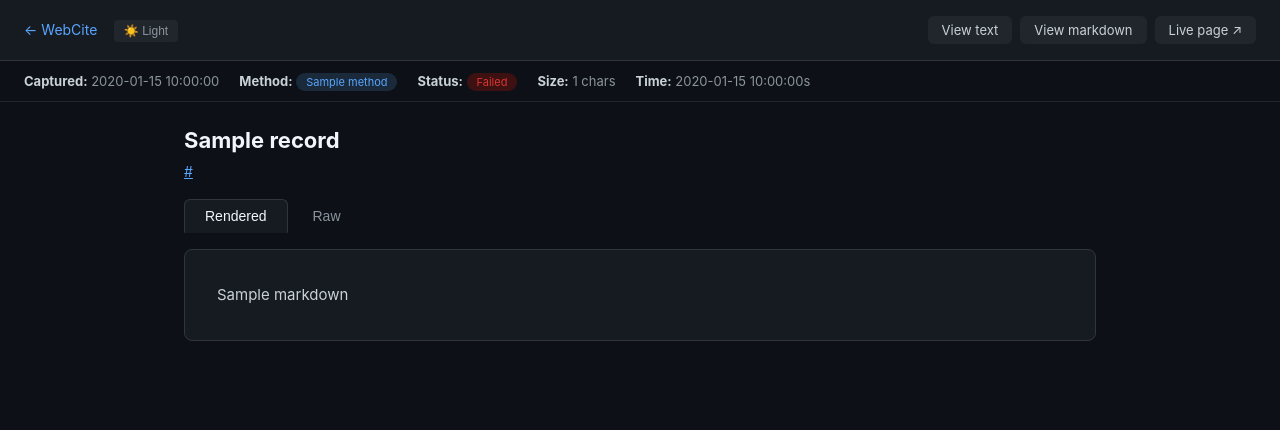
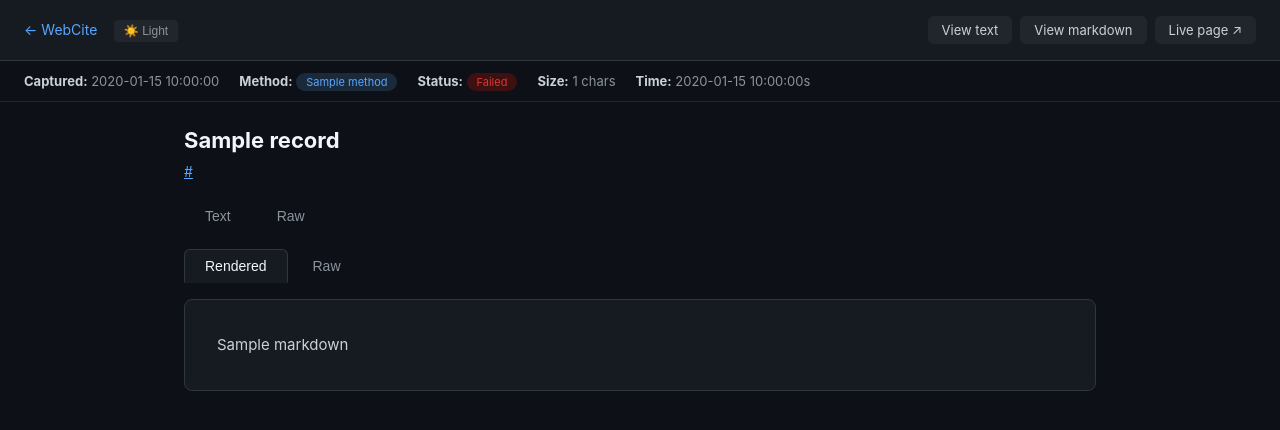
Before and after one commit to taikonaut2k/webcite, a Flask app: template templates/archive.html in a window 1280 px wide. Shown: the top 430 px of the page. Run offline with Flask 3, Linux system fonts and the light colour scheme; the template is opened without the code that fills it: most values are stand-ins (such as "Sample title", 1, 10 or a date in 2020).

Commit message:
Fix template: show tabs for HTML-only captures

```diff
--- a/templates/archive.html
+++ b/templates/archive.html
@@ -192,18 +192,20 @@
             <br><a href="{{ record.url }}">{{ record.url[:80] }}{% if record.url|length > 80 %}...{% endif %}</a>
         </div>
 
-        {% if record.has_screenshot %}
         <div class="tabs">
+            {% if record.has_screenshot %}
             <button class="tab-btn active" onclick="switchTab('screenshot')">Screenshot</button>
-            <button class="tab-btn" onclick="switchTab('text')">Text</button>
+            {% endif %}
+            <button class="tab-btn {% if not record.has_screenshot and not record.content.markdown %}active{% endif %}" onclick="switchTab('text')">Text</button>
             {% if record.content.markdown %}
             <button class="tab-btn" onclick="switchTab('raw')">Raw</button>
             {% endif %}
             {% if record.content.html and record.content.html|length > 500 %}
-            <button class="tab-btn" onclick="switchTab('page')">Page View</button>
+            <button class="tab-btn {% if not record.has_screenshot and not record.content.markdown %}active{% endif %}" onclick="switchTab('page')">Page View</button>
             {% endif %}
         </div>
 
+        {% if record.has_screenshot %}
         <div id="tab-screenshot" class="tab-panel active">
             <div class="screenshot-container">
                 <a href="/site/{{ record.id }}/{{ record.screenshot_file }}" target="_blank">
```
